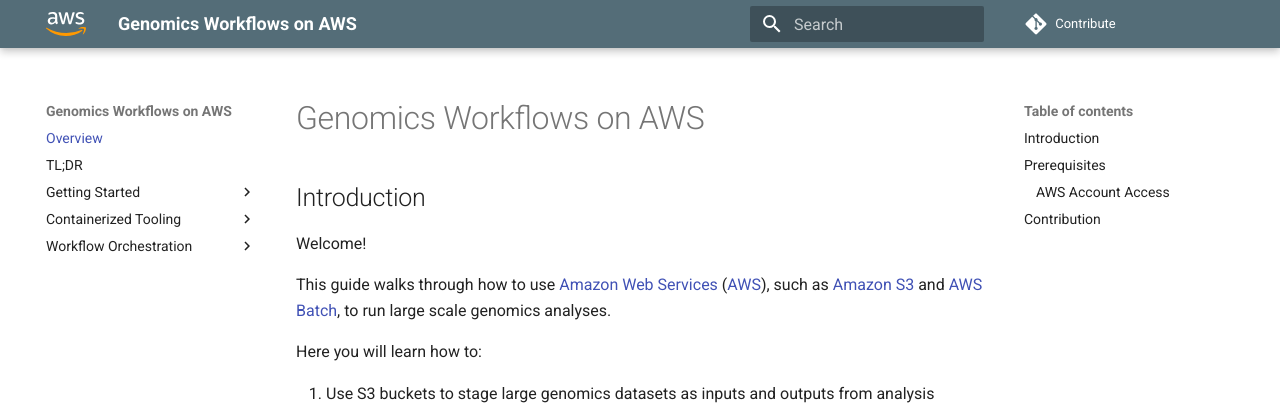
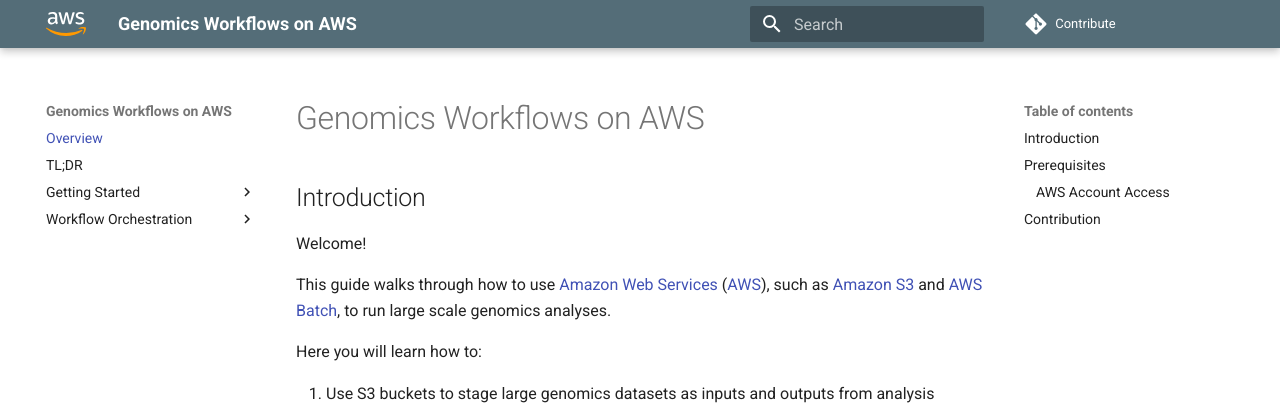
Before and after one commit to aws-samples/aws-genomics-workflows, an MkDocs documentation site: the page built from docs/index.md, in a window 1280 px wide. Shown: the top 405 px of the page. Built offline with MkDocs 1.6.1 and Material for MkDocs 9.7.7, drawn with Linux system fonts in a browser that asks for light colours; comment, search, counter and statistics services are not loaded; some of the changed lines change nothing that is shown.

Commit message:
finalize docs page structure

```diff
--- a/mkdocs.yml
+++ b/mkdocs.yml
@@ -8,14 +8,14 @@
     - Create custom compute resources: core-env/create-custom-compute-resources.md
     - Create IAM roles: core-env/create-iam-roles.md
     - Setup AWS Batch: core-env/setup-aws-batch.md
-  - Containerized Tooling:
-    - Introduction: containers/container-introduction.md
-    - Examples: containers/container-examples.md
+  # - Containerized Tooling:
+  #   - Introduction: containers/container-introduction.md
+  #   - Examples: containers/container-examples.md
   - Workflow Orchestration:
     - Introduction: orchestration/orchestration-intro.md
     - AWS Step Functions:
       - Overview: orchestration/step-functions/step-functions-overview.md
-      - Examples: orchestration/step-functions/step-functions-examples.md
+      # - Examples: orchestration/step-functions/step-functions-examples.md
     - Cromwell:
       - Overview: orchestration/cromwell/cromwell-overview.md
       - Examples: orchestration/cromwell/cromwell-examples.md
```
